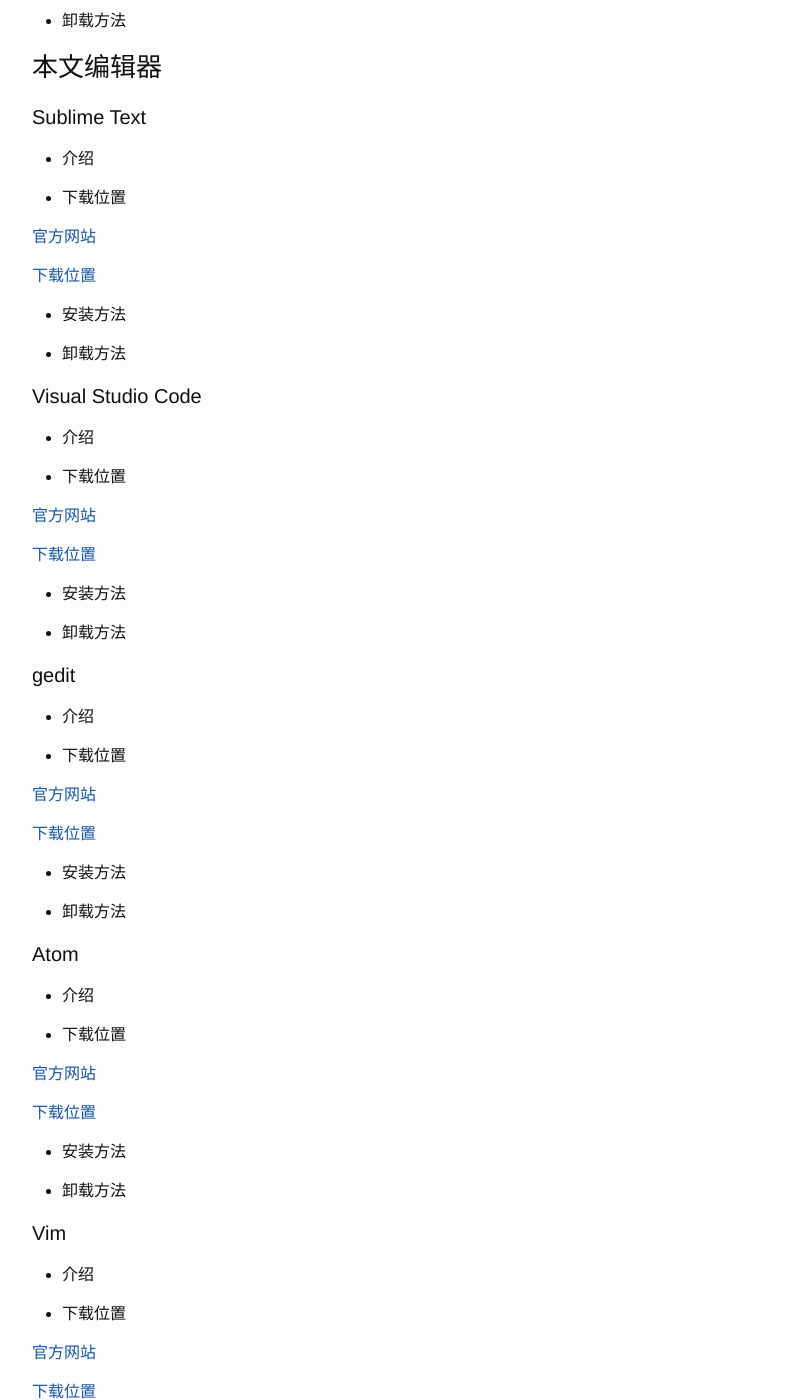
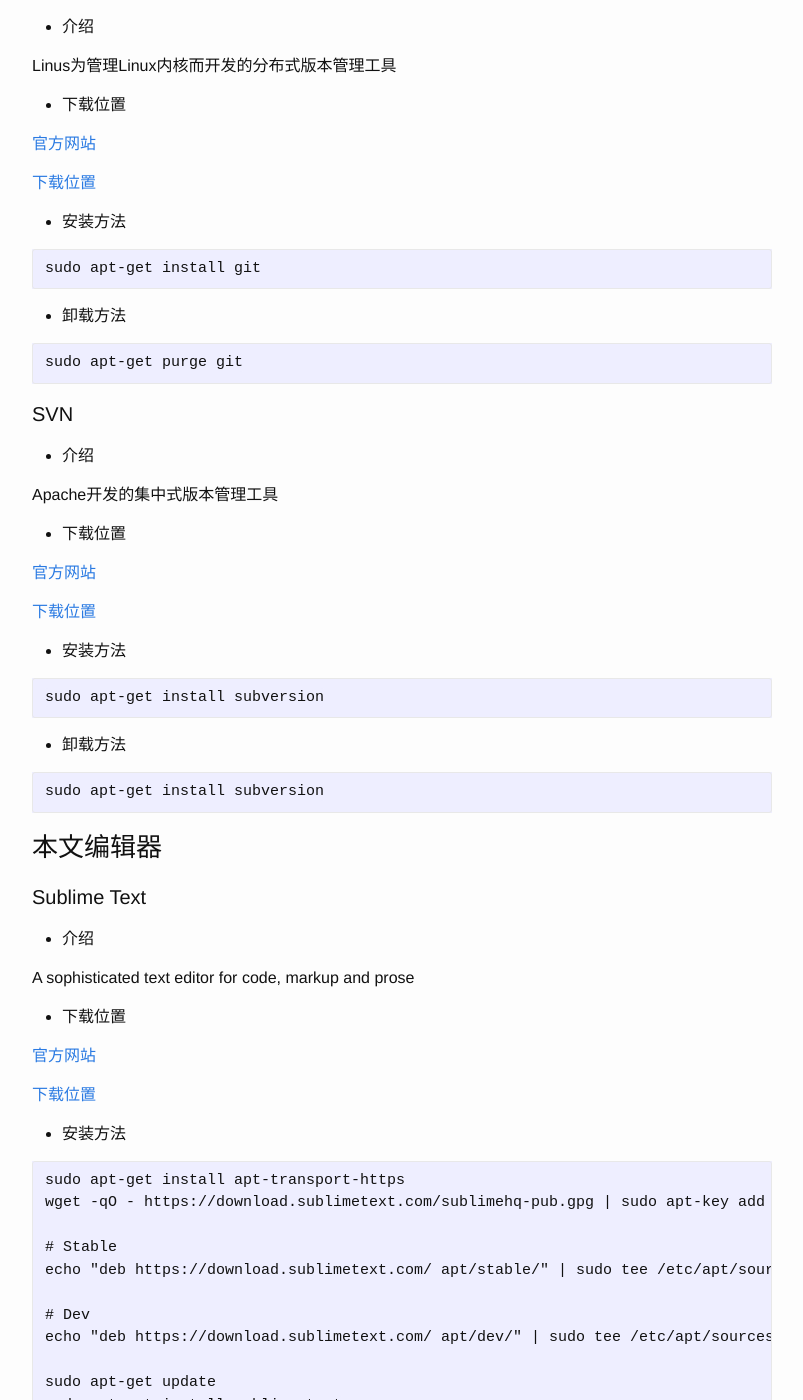
Before and after one commit to mudongliang/mudongliang.github.io, a Jekyll site: the page built from _posts/2018-12-16-popular-software.md, in a window 1280 px wide and 1400 px high, scrolled down 38707 px. Shown: the whole window, without its empty margins (238-1041 px from the left). Built offline with Jekyll 4.4.1, drawn with Linux system fonts in a browser that asks for light colours; some of the changed text lies outside the part shown.

Commit message:
add more software

````diff
--- a/_posts/2018-12-16-popular-software.md
+++ b/_posts/2018-12-16-popular-software.md
@@ -242,12 +242,15 @@
 
 - 安装方法
 
-    sudo apt-get install evolution
-
-- 卸载方法
-
-    sudo apt-get purge evolution
-
+```
+sudo apt-get install evolution
+```
+
+- 卸载方法
+
+```
+sudo apt-get purge evolution
+```
 
 #### Geary
 
@@ -263,12 +266,15 @@
 
 - 安装方法
 
-    sudo apt-get install mutt
-
-- 卸载方法
-
-    sudo apt-get install mutt
-
+```
+sudo apt-get install mutt
+```
+
+- 卸载方法
+
+```
+sudo apt-get install mutt
+```
 
 ### 即时聊天
 
@@ -733,7 +739,7 @@
 - 安装方法
 
 ```
-    sudo apt-get install rhythmbox
+sudo apt-get install rhythmbox
 ```
 
 - 卸载方法
@@ -1746,13 +1752,12 @@
 
 ### SSH Server/Client
 
-#### openssh server
+#### Openssh server
 
 - 介绍
 
 Secure Shell 的开源实现，目前已经成为 SSH Server 的首选
 
-
 - 官方网站
 
 [Official Website](http://www.openssh.com/)
@@ -1769,6 +1774,27 @@
 sudo apt-get purge openssh-server
 ```
 
+#### Openssh Client
+
+- 介绍
+
+Secure Shell 的开源实现，目前已经成为 SSH Server 的首选
+
+- 官方网站
+
+[Official Website](http://www.openssh.com/)
+
+- 安装方法
+
+```
+sudo apt-get install openssh-client
+```
+
+- 卸载方法
+
+```
+sudo apt-get purge openssh-client
+```
 
 ## 程序开发
 
@@ -1778,29 +1804,49 @@
 
 - 介绍
 
-- 下载位置
-
-[官方网站]()
-
-[下载位置]()
-
-- 安装方法
-
-- 卸载方法
+Linus为管理Linux内核而开发的分布式版本管理工具
+
+- 下载位置
+
+[官方网站](https://git-scm.com/)
+
+[下载位置](https://git-scm.com/download/linux)
+
+- 安装方法
+
+```
+sudo apt-get install git
+```
+
+- 卸载方法
+
+```
+sudo apt-get purge git
+```
 
 #### SVN
 
 - 介绍
 
-- 下载位置
-
-[官方网站]()
-
-[下载位置]()
-
-- 安装方法
-
-- 卸载方法
+Apache开发的集中式版本管理工具
+
+- 下载位置
+
+[官方网站](https://subversion.apache.org/)
+
+[下载位置](https://subversion.apache.org/packages.html)
+
+- 安装方法
+
+```
+sudo apt-get install subversion
+```
+
+- 卸载方法
+
+```
+sudo apt-get install subversion
+```
 
 ### 本文编辑器
 
@@ -1808,15 +1854,35 @@
 
 - 介绍
 
-- 下载位置
-
-[官方网站]()
-
-[下载位置]()
-
-- 安装方法
-
-- 卸载方法
+A sophisticated text editor for code, markup and prose
+
+- 下载位置
+
+[官方网站](https://www.sublimetext.com/)
+
+[下载位置](https://www.sublimetext.com/3)
+
+- 安装方法
+
+```
+sudo apt-get install apt-transport-https
+wget -qO - https://download.sublimetext.com/sublimehq-pub.gpg | sudo apt-key add -
+
+# Stable
+echo "deb https://download.sublimetext.com/ apt/stable/" | sudo tee /etc/apt/sources.list.d/sublime-text.list
+
+# Dev
+echo "deb https://download.sublimetext.com/ apt/dev/" | sudo tee /etc/apt/sources.list.d/sublime-text.list
+
+sudo apt-get update
+sudo apt-get install sublime-text
+```
+
+- 卸载方法
+
+```
+sudo apt-get purge sublime-text
+```
 
 #### Visual Studio Code
 
````
